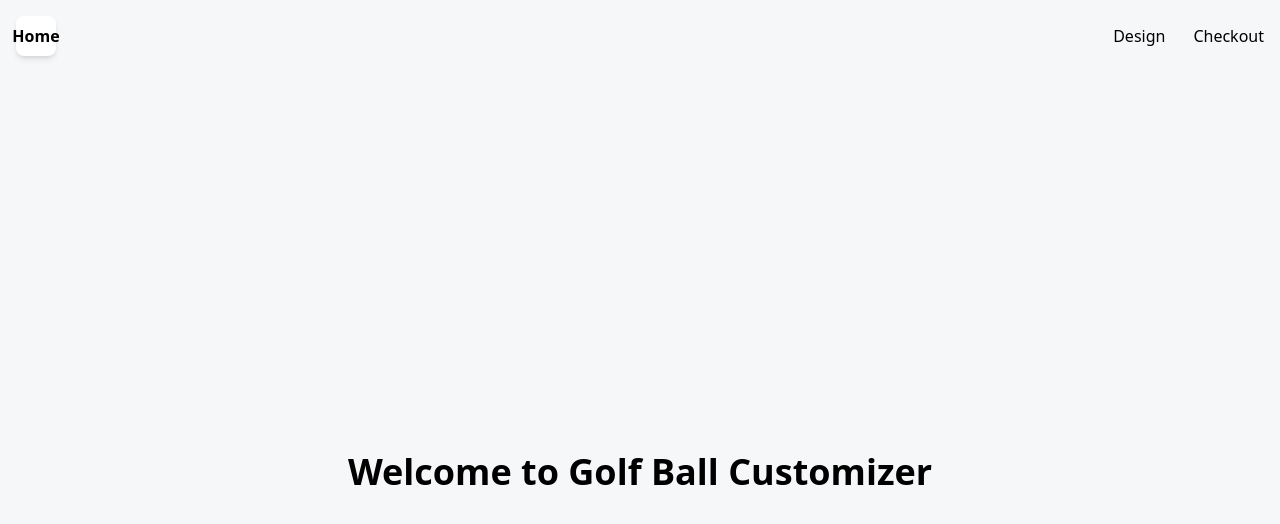
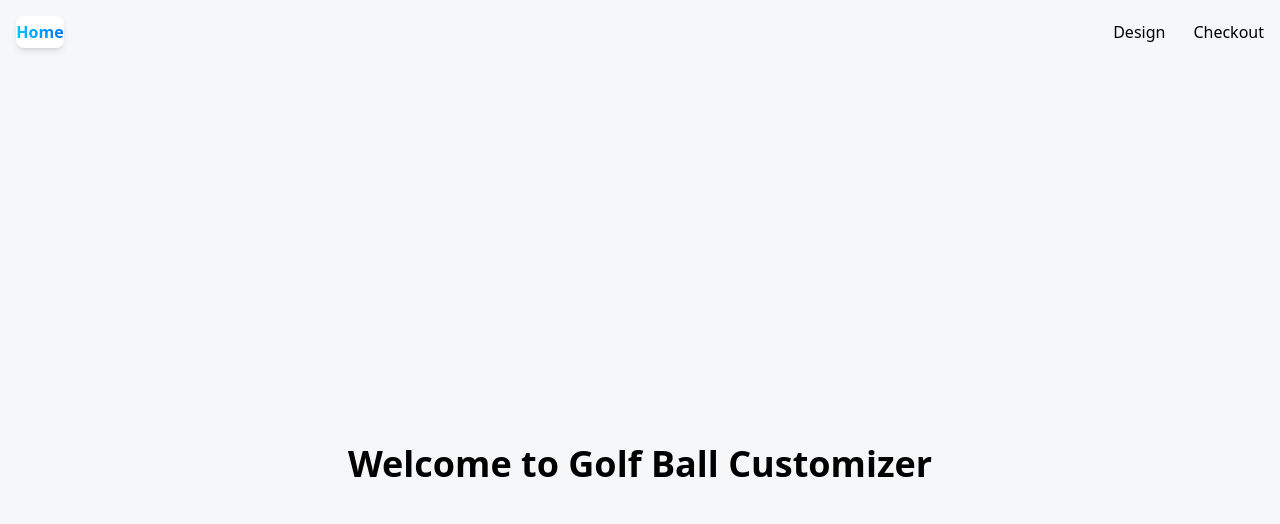
Before and after one commit to nathandekeyrel/golf-ball-customizer, a React (Vite) app: page / in a window 1280 px wide. Shown: the top 524 px of the page. Built offline with nearby package versions, Linux system fonts and the light colour scheme; no server answers.

Commit message:
styles + icon

```diff
--- a/index.html
+++ b/index.html
@@ -2,7 +2,7 @@
 <html lang="en" class="h-full">
 <head>
     <meta charset="UTF-8" />
-    <link rel="icon" type="image/svg+xml" href="/vite.svg" />
+    <link rel="icon" type="image/svg+xml" href="/multi-color-dragon.svg" />
     <meta name="viewport" content="width=device-width, initial-scale=1.0" />
     <title>Golf Ball Shop</title>
 </head>
--- a/src/components/NavBar.jsx
+++ b/src/components/NavBar.jsx
@@ -5,7 +5,7 @@ const Navbar = () => {
     return (
         <header className='header flex justify-between items-center p-4'>
             <div>
-                <NavLink to="/" className="w-10 h-10 rounded-lg bg-white
+                <NavLink to="/" className="w-12 h-8 rounded-lg bg-white
                 items-center justify-center flex font-bold shadow-md">
                     <p className="blue-gradient_text">Home</p>
                 </NavLink>
--- a/src/index.css
+++ b/src/index.css
@@ -4,7 +4,7 @@
 
 @layer components {
     .checkout-btn {
-        @apply w-full mt-4 bg-blue-600 text-white py-3 px-4 rounded-lg font-semibold hover:bg-blue-700 transition-colors;
+        @apply w-full mt-4 bg-blue-600 text-white py-2 px-4 rounded-lg font-semibold hover:bg-blue-700 transition-colors;
     }
 
     .file-style {
@@ -32,4 +32,8 @@
     .design-price {
         @apply text-sm text-gray-600;
     }
+
+    .blue-gradient_text {
+        @apply bg-gradient-to-r from-[#00c6ff] to-[#0072ff] bg-clip-text text-transparent;
+    }
 }
--- a/src/pages/Design.jsx
+++ b/src/pages/Design.jsx
@@ -62,8 +62,6 @@ const Design = () => {
         black: '#000000',
         red: '#FF0000',
         yellow: '#FFFF00',
-        green: '#008000',
-        blue: '#0000FF'
     };
 
     return (
@@ -92,7 +90,7 @@ const Design = () => {
                 </Canvas>
             </div>
 
-            <div className="w-1/3 bg-white p-8 overflow-y-auto">
+            <div className="w-1/3 bg-white p-6 overflow-y-auto">
                 <div className="max-w-md mx-auto">
                     <h2 className="design-header">Customize Your Ball</h2>
 
@@ -104,7 +102,7 @@ const Design = () => {
                                     <label
                                         key={brandOption}
                                         className={`
-                                            flex items-center p-4 rounded-lg border-2 cursor-pointer transition-all
+                                            flex items-center p-3 rounded-lg border-2 cursor-pointer transition-all
                                             ${brand === brandOption
                                             ? 'design-option-selected'
                                             : 'design-option-not-selected'}
@@ -192,7 +190,7 @@ const Design = () => {
                             </div>
                         </div>
 
-                        <div className="mt-8 pt-6 border-t border-gray-200">
+                        <div className="mt-6 pt-2 border-t border-gray-200">
                             <div className="space-y-2">
                                 <div className="flex justify-between text-lg">
                                     <span className="font-semibold text-gray-700">Total Price:</span>
```
Also changed, not shown: public/all-black-dragon.svg (added), public/multi-color-dragon.svg (added).
